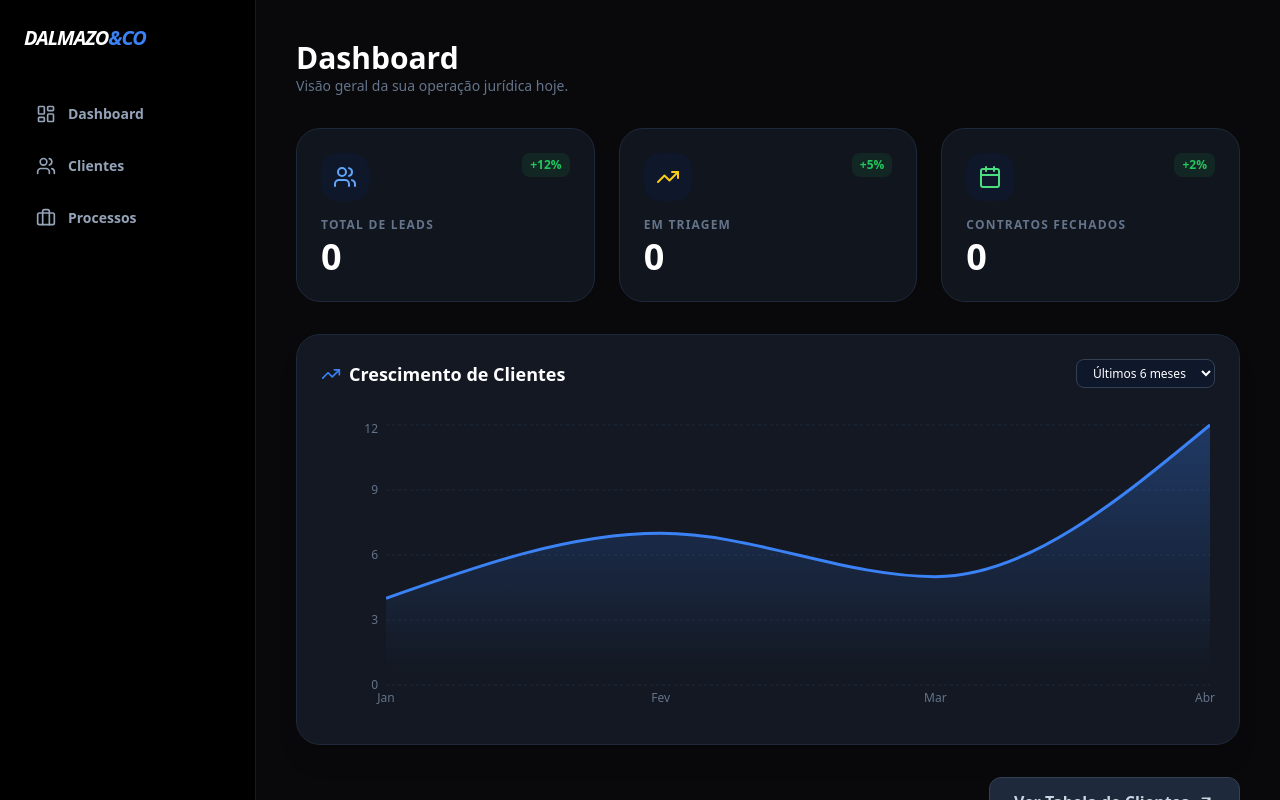
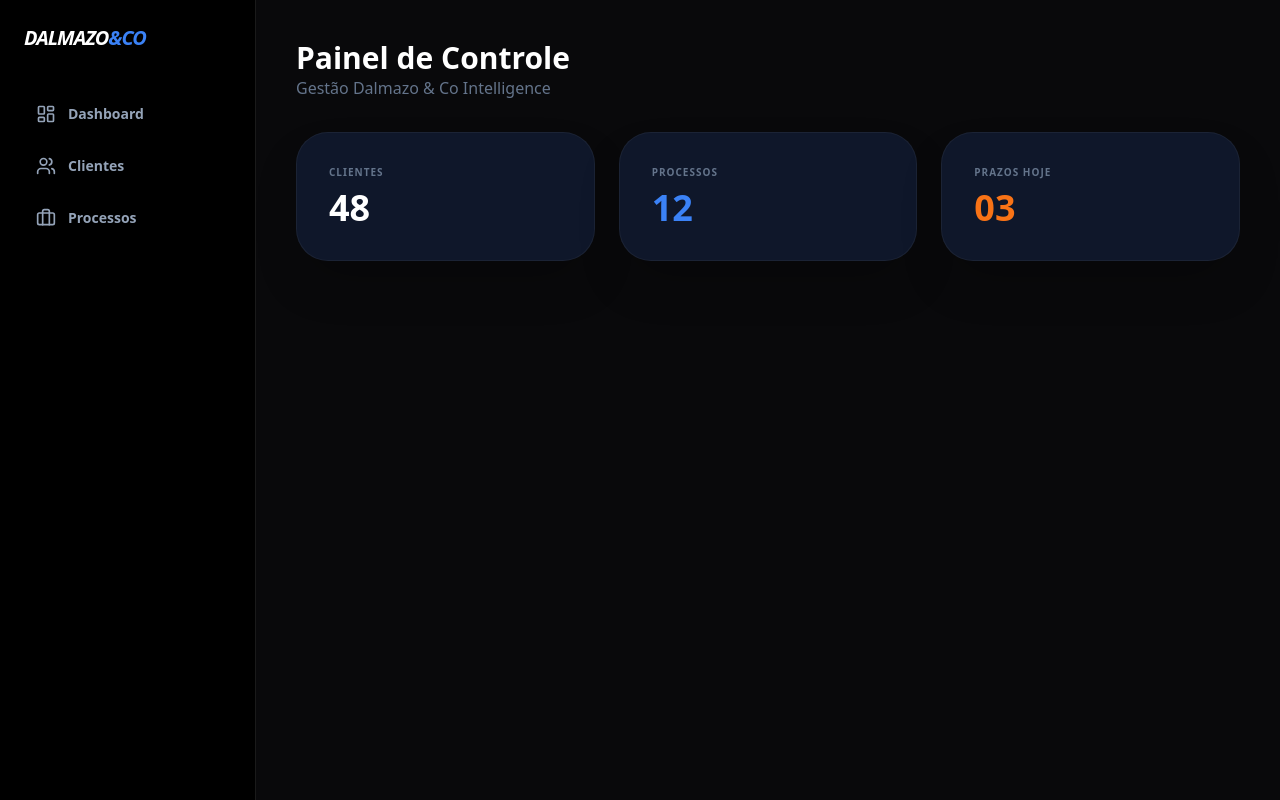
Before and after one commit to denisdalmazo/crm-adv-final, a Next.js app: page / in a window 1280 px wide. Built offline with nearby package versions, Linux system fonts and the light colour scheme; no server answers; the database is empty.

Commit message:
Revamp Dashboard layout and clean up code
Refactor Dashboard component layout and remove unused imports.

```diff
--- a/app/page.js
+++ b/app/page.js
@@ -1,112 +1,25 @@
-"use client";
-import React, { useState, useEffect } from 'react';
-import { createClient } from '@supabase/supabase-js';
-import { AreaChart, Area, XAxis, YAxis, CartesianGrid, Tooltip, ResponsiveContainer } from 'recharts';
-import { Users, TrendingUp, Calendar, ArrowUpRight } from 'lucide-react';
+export default function Dashboard() {
+  return (
+    <div className="max-w-5xl space-y-8">
+      <header>
+        <h1 className="text-3xl font-black">Painel de Controle</h1>
+        <p className="text-slate-500">Gestão Dalmazo & Co Intelligence</p>
+      </header>
 
-const supabase = createClient(
-  process.env.NEXT_PUBLIC_SUPABASE_URL,
-  process.env.NEXT_PUBLIC_SUPABASE_ANON_KEY
-);
-
-// Dados fictícios para o gráfico enquanto o banco cresce
-const dataGrafico = [
-  { name: 'Jan', clientes: 4 },
-  { name: 'Fev', clientes: 7 },
-  { name: 'Mar', clientes: 5 },
-  { name: 'Abr', clientes: 12 },
-];
-
-export default function Dashboard() {
-  const [stats, setStats] = useState({ total: 0, triagem: 0, convertidos: 0 });
-
-  useEffect(() => {
-    async function getStats() {
-      const { data } = await supabase.from('leads').select('status');
-      if (data) {
-        setStats({
-          total: data.length,
-          triagem: data.filter(l => l.status === 'Triagem').length,
-          convertidos: data.filter(l => l.status === 'Convertido').length
-        });
-      }
-    }
-    getStats();
-  }, []);
-
-  return (
-    <div className="space-y-8 animate-in fade-in duration-700">
-
-      {/* TÍTULO DA PÁGINA */}
-      <div>
-        <h2 className="text-3xl font-bold text-white">Dashboard</h2>
-        <p className="text-slate-500 text-sm">Visão geral da sua operação jurídica hoje.</p>
-      </div>
-
-      {/* CARDS DE IMPACTO */}
       <div className="grid grid-cols-1 md:grid-cols-3 gap-6">
-        <DashCard label="Total de Leads" value={stats.total} icon={<Users className="text-blue-400"/>} trend="+12%" />
-        <DashCard label="Em Triagem" value={stats.triagem} icon={<TrendingUp className="text-yellow-400"/>} trend="+5%" />
-        <DashCard label="Contratos Fechados" value={stats.convertidos} icon={<Calendar className="text-green-400"/>} trend="+2%" />
-      </div>
-
-      {/* ÁREA DO GRÁFICO */}
-      <div className="bg-slate-800/50 border border-slate-800 p-6 rounded-3xl shadow-xl">
-        <div className="flex justify-between items-center mb-8">
-          <h3 className="font-bold text-lg flex items-center gap-2">
-            <TrendingUp size={20} className="text-blue-500"/> Crescimento de Clientes
-          </h3>
-          <select className="bg-slate-900 border border-slate-700 rounded-lg px-3 py-1 text-xs outline-none">
-            <option>Últimos 6 meses</option>
-            <option>Este ano</option>
-          </select>
+        <div className="bg-slate-900 border border-white/5 p-8 rounded-[2rem] shadow-2xl">
+          <p className="text-[10px] font-black text-slate-500 uppercase tracking-widest mb-2">Clientes</p>
+          <p className="text-4xl font-black">48</p>
         </div>
-
-        <div className="h-[300px] w-full">
-          <ResponsiveContainer width="100%" height="100%">
-            <AreaChart data={dataGrafico}>
-              <defs>
-                <linearGradient id="colorPv" x1="0" y1="0" x2="0" y2="1">
-                  <stop offset="5%" stopColor="#3b82f6" stopOpacity={0.3}/>
-                  <stop offset="95%" stopColor="#3b82f6" stopOpacity={0}/>
-                </linearGradient>
-              </defs>
-              <CartesianGrid strokeDasharray="3 3" stroke="#1e293b" vertical={false} />
-              <XAxis dataKey="name" stroke="#64748b" fontSize={12} tickLine={false} axisLine={false} />
-              <YAxis stroke="#64748b" fontSize={12} tickLine={false} axisLine={false} />
-              <Tooltip
-                contentStyle={{ backgroundColor: '#0f172a', border: '1px solid #334155', borderRadius: '12px' }}
-                itemStyle={{ color: '#3b82f6', fontWeight: 'bold' }}
-              />
-              <Area type="monotone" dataKey="clientes" stroke="#3b82f6" strokeWidth={3} fillOpacity={1} fill="url(#colorPv)" />
-            </AreaChart>
-          </ResponsiveContainer>
+        <div className="bg-slate-900 border border-white/5 p-8 rounded-[2rem] shadow-2xl">
+          <p className="text-[10px] font-black text-slate-500 uppercase tracking-widest mb-2">Processos</p>
+          <p className="text-4xl font-black text-blue-500">12</p>
         </div>
-      </div>
-
-      {/* BOTÃO RÁPIDO PARA IR PARA CLIENTES */}
-      <div className="flex justify-end">
-        <button className="bg-slate-800 hover:bg-slate-700 text-slate-300 px-6 py-3 rounded-xl font-bold flex items-center gap-2 border border-slate-700 transition-all">
-          Ver Tabela de Clientes <ArrowUpRight size={18}/>
-        </button>
+        <div className="bg-slate-900 border border-white/5 p-8 rounded-[2rem] shadow-2xl">
+          <p className="text-[10px] font-black text-slate-500 uppercase tracking-widest mb-2">Prazos Hoje</p>
+          <p className="text-4xl font-black text-orange-500">03</p>
+        </div>
       </div>
     </div>
   );
 }
-
-function DashCard({ label, value, icon, trend }) {
-  return (
-    <div className="bg-slate-800/40 border border-slate-800 p-6 rounded-3xl hover:border-slate-600 transition-all group">
-      <div className="flex justify-between items-start mb-4">
-        <div className="p-3 bg-slate-900 rounded-2xl group-hover:scale-110 transition-transform">
-          {icon}
-        </div>
-        <span className="text-green-500 text-xs font-bold bg-green-500/10 px-2 py-1 rounded-lg">
-          {trend}
-        </span>
-      </div>
-      <div className="text-slate-500 text-xs font-black uppercase tracking-widest mb-1">{label}</div>
-      <div className="text-4xl font-black text-white">{value}</div>
-    </div>
-  );
-}
```
